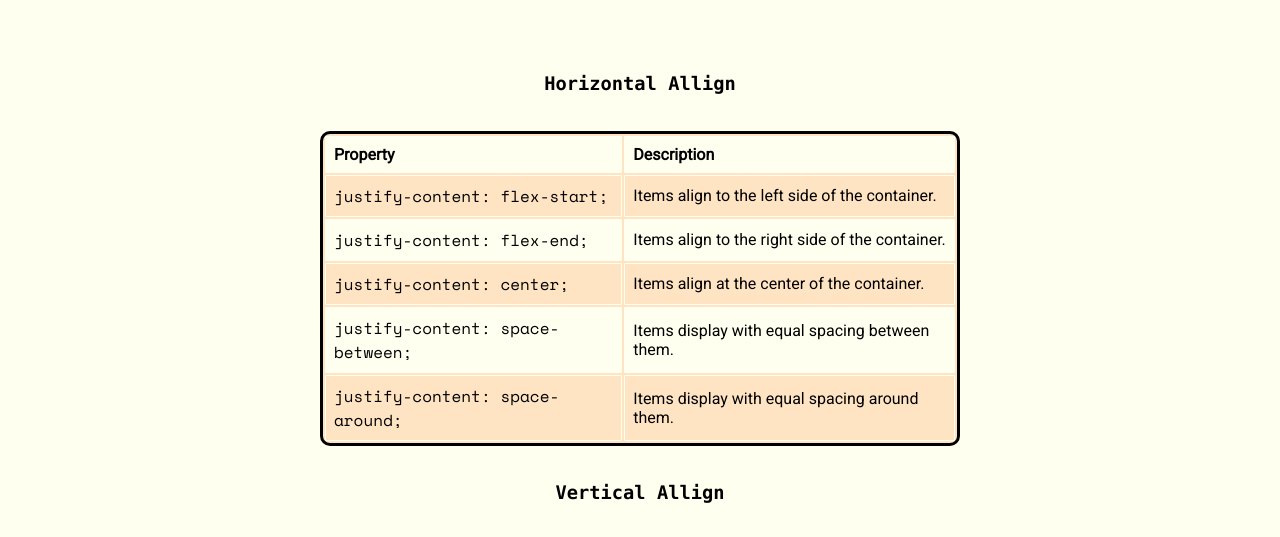
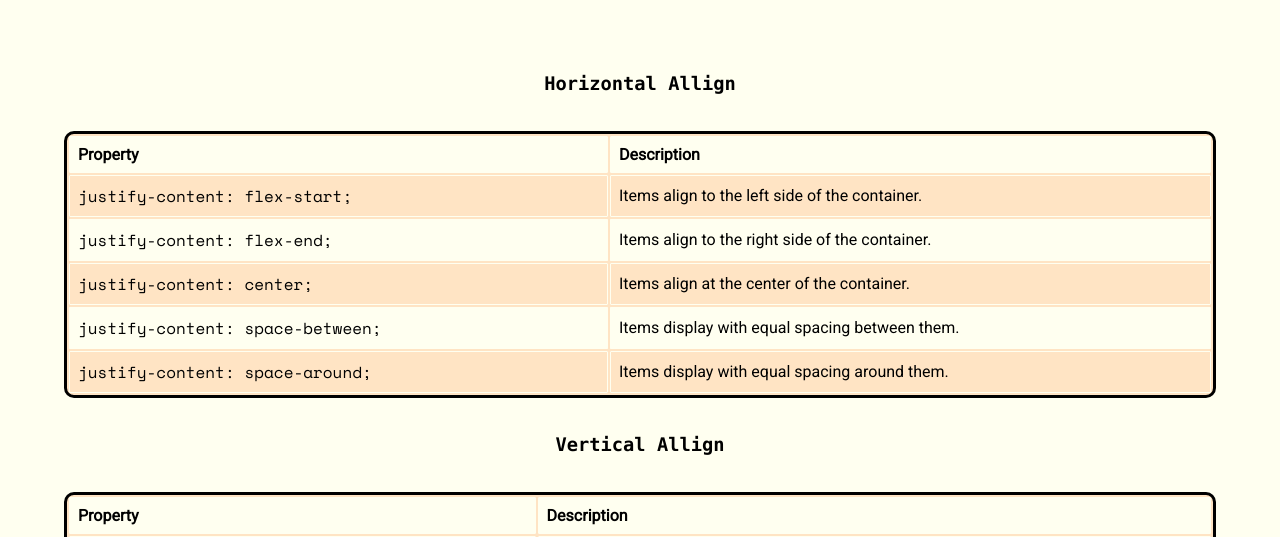
Before and after one commit to mehmoodosman/cheatsheet, a plain HTML site: page css.html in a window 1280 px wide. Shown: the part 211-748 px from the top of the page. Drawn offline with nearby package versions, Linux system fonts and the light colour scheme.

Commit message:
Update style.css

```diff
--- a/resources/style.css
+++ b/resources/style.css
@@ -1,7 +1,11 @@
+html {
+    font-size: 16px;
+}
+
 body {
     background-color: ivory;
     color: black;
-    width: 50%;
+    width: 90%;
     margin: 0 auto;
 }
 
```
